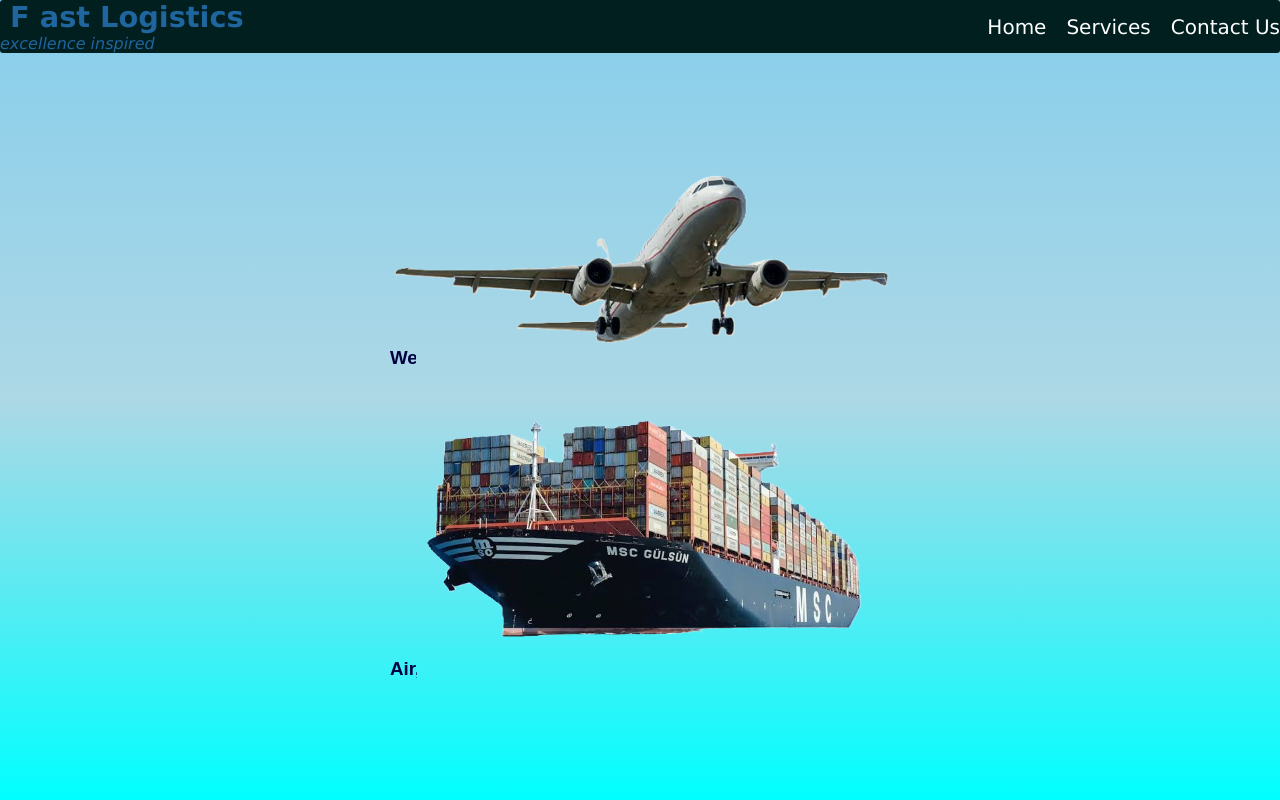
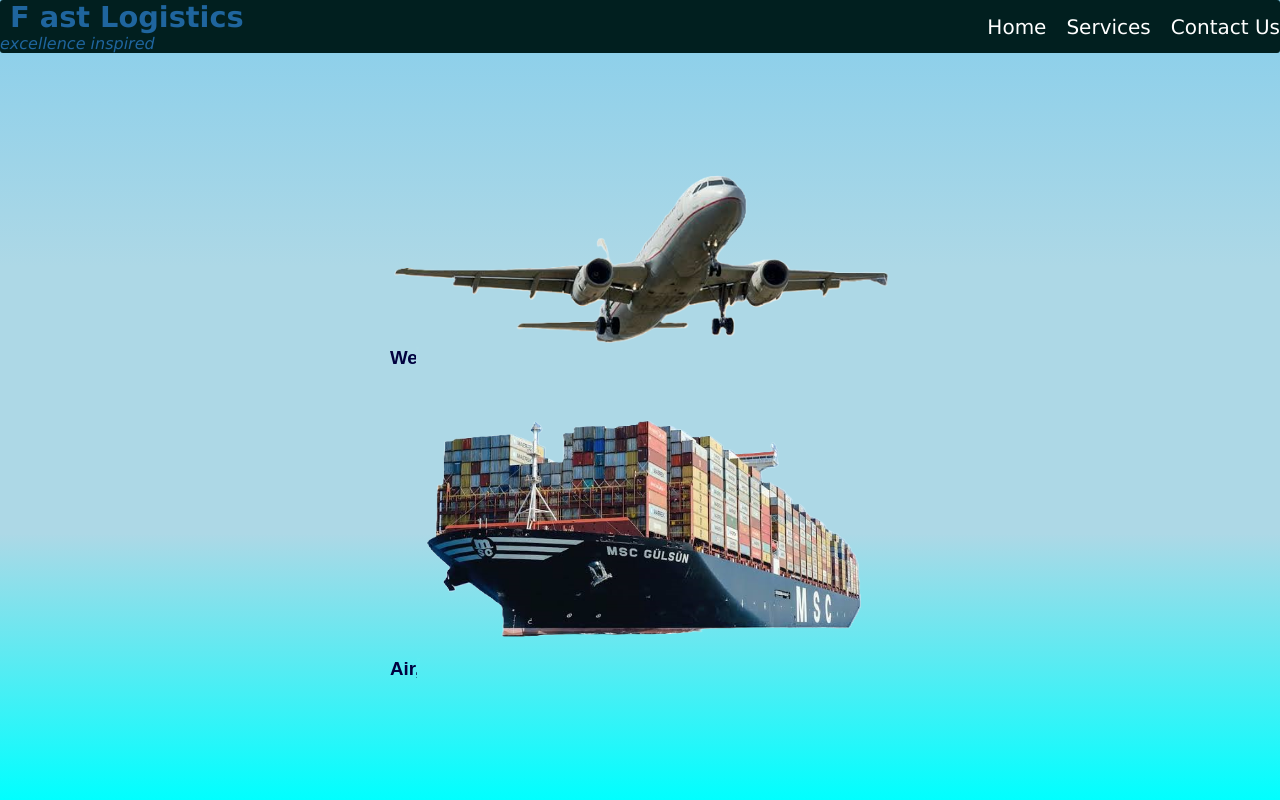
Before and after one commit to MarveyGold/FastLogistics, a Next.js app: page / in a window 1280 px wide. Shown: the top 800 px of the page. Built offline with nearby package versions, Linux system fonts and the light colour scheme.

Commit message:
Update Home.module.css

```diff
--- a/styles/Home.module.css
+++ b/styles/Home.module.css
@@ -1,5 +1,5 @@
 .home{
-    background: linear-gradient(skyblue, lightblue, aqua)  ;
+    background: linear-gradient(skyblue, lightblue, lightblue, aqua)  ;
     height: 100vh;
     width:100vw;
     display: flex;
```
